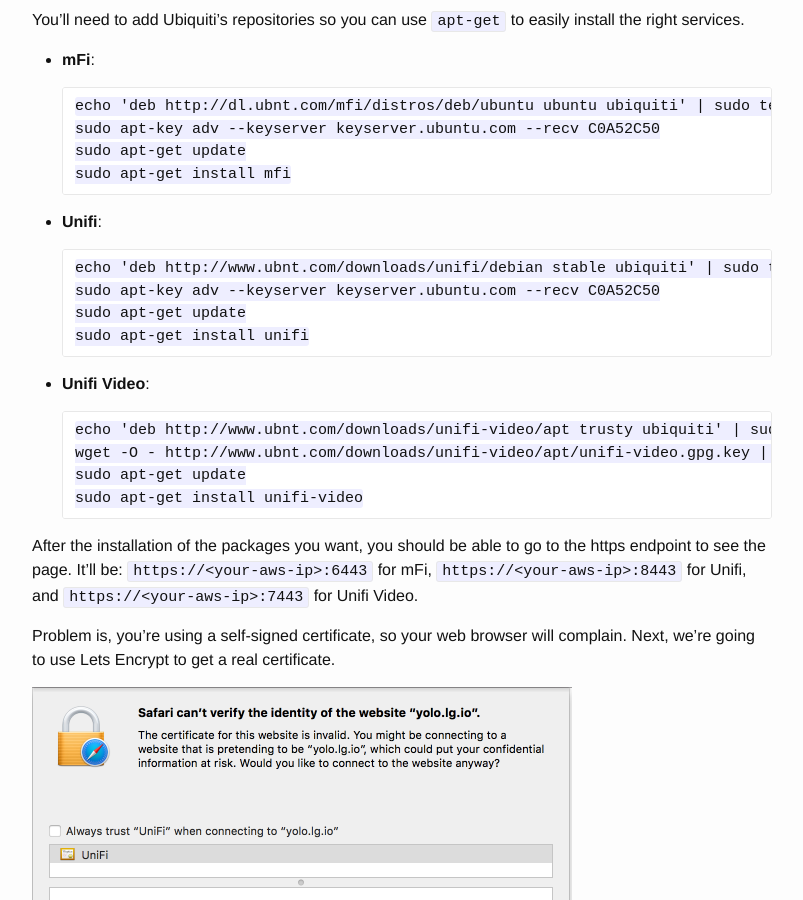
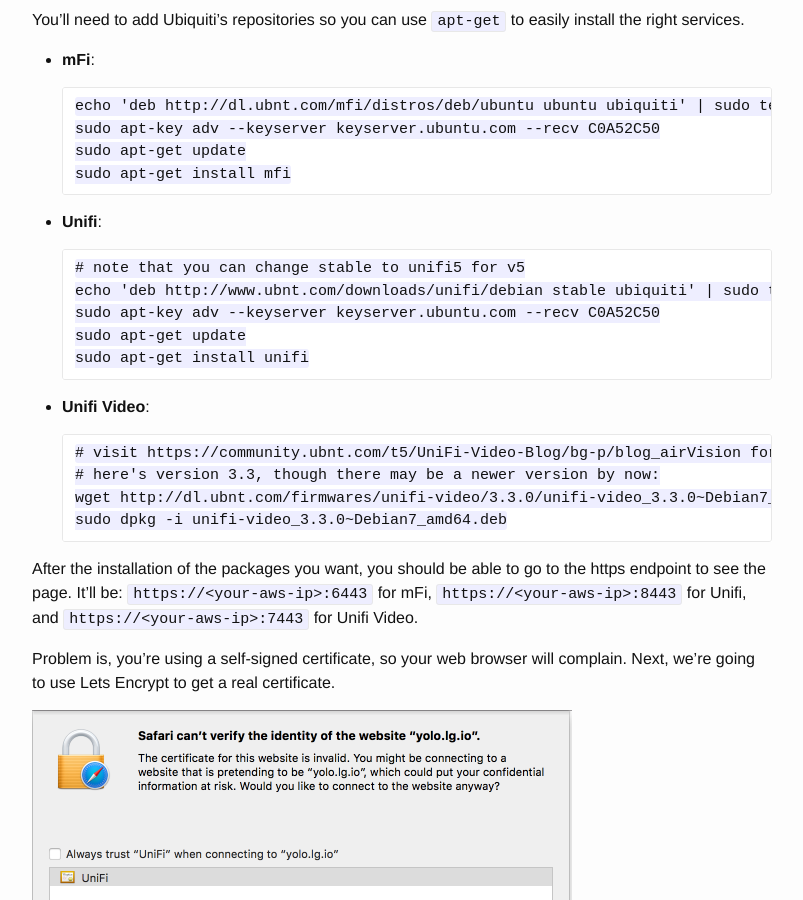
Before and after one commit to lg/lg.io, a Jekyll site: the page built from _posts/2015-12-13-using-lets-encrypt-to-secure-cloud-hosted-services-like-ubiquitis-mfi-unifi-and-unifi-video.md, in a window 1280 px wide and 900 px high, scrolled down 2370 px. Shown: the whole window, without its empty margins (238-1041 px from the left). Built offline with Jekyll 4.4.1, drawn with Linux system fonts in a browser that asks for light colours; comment, search, counter and statistics services are not loaded; some of the changed text lies outside the part shown.

Commit message:
updated unifi video install instructions

```diff
--- a/_posts/2015-12-13-using-lets-encrypt-to-secure-cloud-hosted-services-like-ubiquitis-mfi-unifi-and-unifi-video.md
+++ b/_posts/2015-12-13-using-lets-encrypt-to-secure-cloud-hosted-services-like-ubiquitis-mfi-unifi-and-unifi-video.md
@@ -5,7 +5,7 @@ categories: []
 tags: []
 published: True
 ---
-<sub><sup>**Updated Jul 31, 2016:** Moved away from letsencrypt-auto and switched to certbot, updated the auto-renewal script, and changed the suggested cron time to weekly. Also made mention that mFi series has been discontinued.</sup></sub><br/>
+<sub><sup>**Updated Jul 31, 2016:** Moved away from letsencrypt-auto and switched to certbot, updated the auto-renewal script, and changed the suggested cron time to weekly. Also made mention that mFi series has been discontinued. Finally, fixed the install instructions for Unifi Video.</sup></sub><br/>
 
 <img src="/assets/goodcert.png" style="width: 542px;" /><br/>
 <sub><sup>**Wow -- I got myself a free signed SSL cert for my WiFi controller!**</sup></sub>
@@ -56,6 +56,7 @@ You'll need to add Ubiquiti's repositories so you can use `apt-get` to easily in
 
 -   **Unifi**:
 
+		# note that you can change stable to unifi5 for v5
 		echo 'deb http://www.ubnt.com/downloads/unifi/debian stable ubiquiti' | sudo tee -a /etc/apt/sources.list.d/100-ubnt.list
 		sudo apt-key adv --keyserver keyserver.ubuntu.com --recv C0A52C50
 		sudo apt-get update
@@ -63,10 +64,10 @@ You'll need to add Ubiquiti's repositories so you can use `apt-get` to easily in
 
 -   **Unifi Video**:
 
-		echo 'deb http://www.ubnt.com/downloads/unifi-video/apt trusty ubiquiti' | sudo tee -a /etc/apt/sources.list.d/100-ubnt.list
-		wget -O - http://www.ubnt.com/downloads/unifi-video/apt/unifi-video.gpg.key | sudo apt-key add -
-		sudo apt-get update
-		sudo apt-get install unifi-video
+		# visit https://community.ubnt.com/t5/UniFi-Video-Blog/bg-p/blog_airVision for the latest version instructions.
+		# here's version 3.3, though there may be a newer version by now:
+		wget http://dl.ubnt.com/firmwares/unifi-video/3.3.0/unifi-video_3.3.0~Debian7_amd64.deb
+		sudo dpkg -i unifi-video_3.3.0~Debian7_amd64.deb
 
 After the installation of the packages you want, you should be able to go to the https endpoint to see the page. It'll be: `https://<your-aws-ip>:6443` for mFi, `https://<your-aws-ip>:8443` for Unifi, and `https://<your-aws-ip>:7443` for Unifi Video.
 
```
